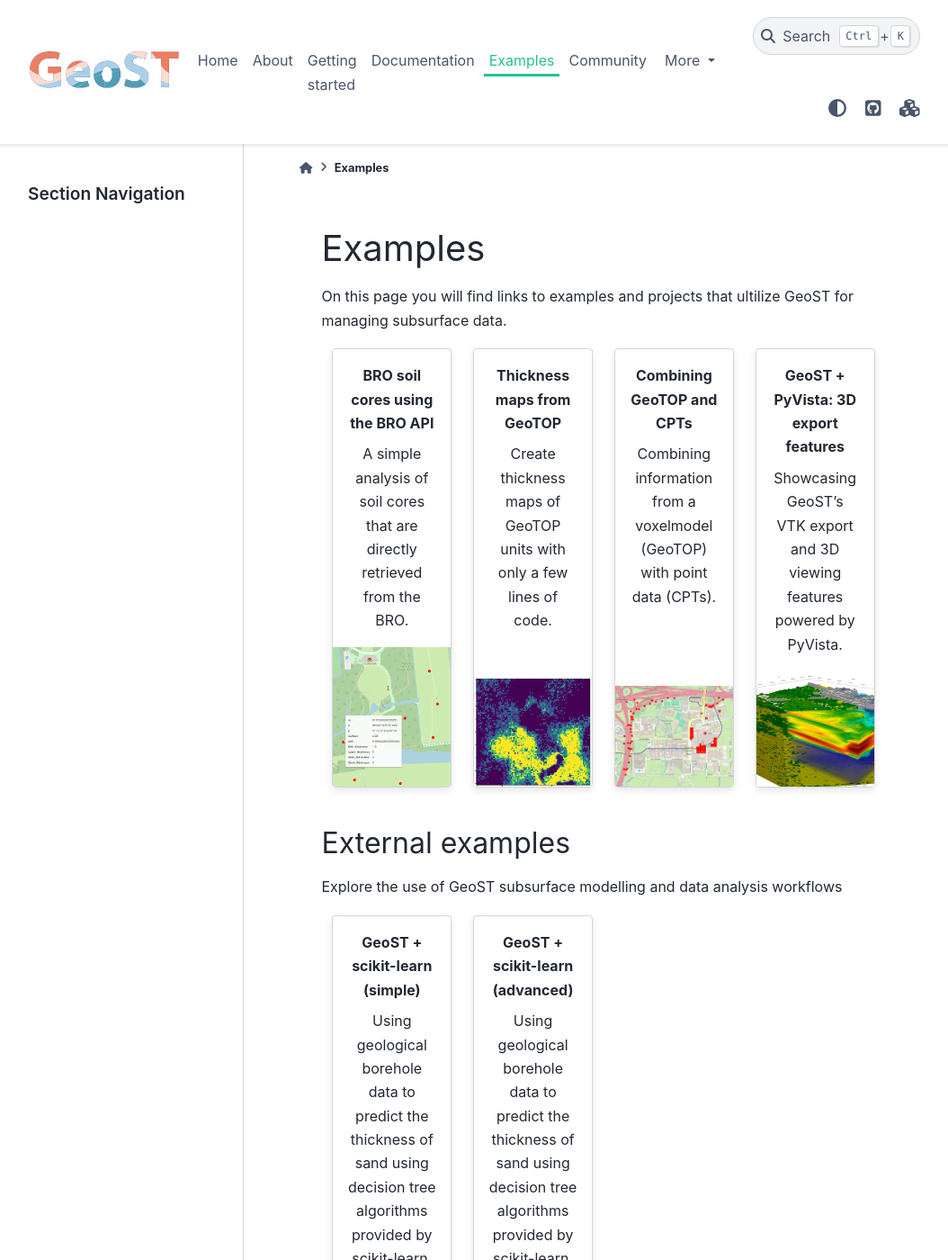
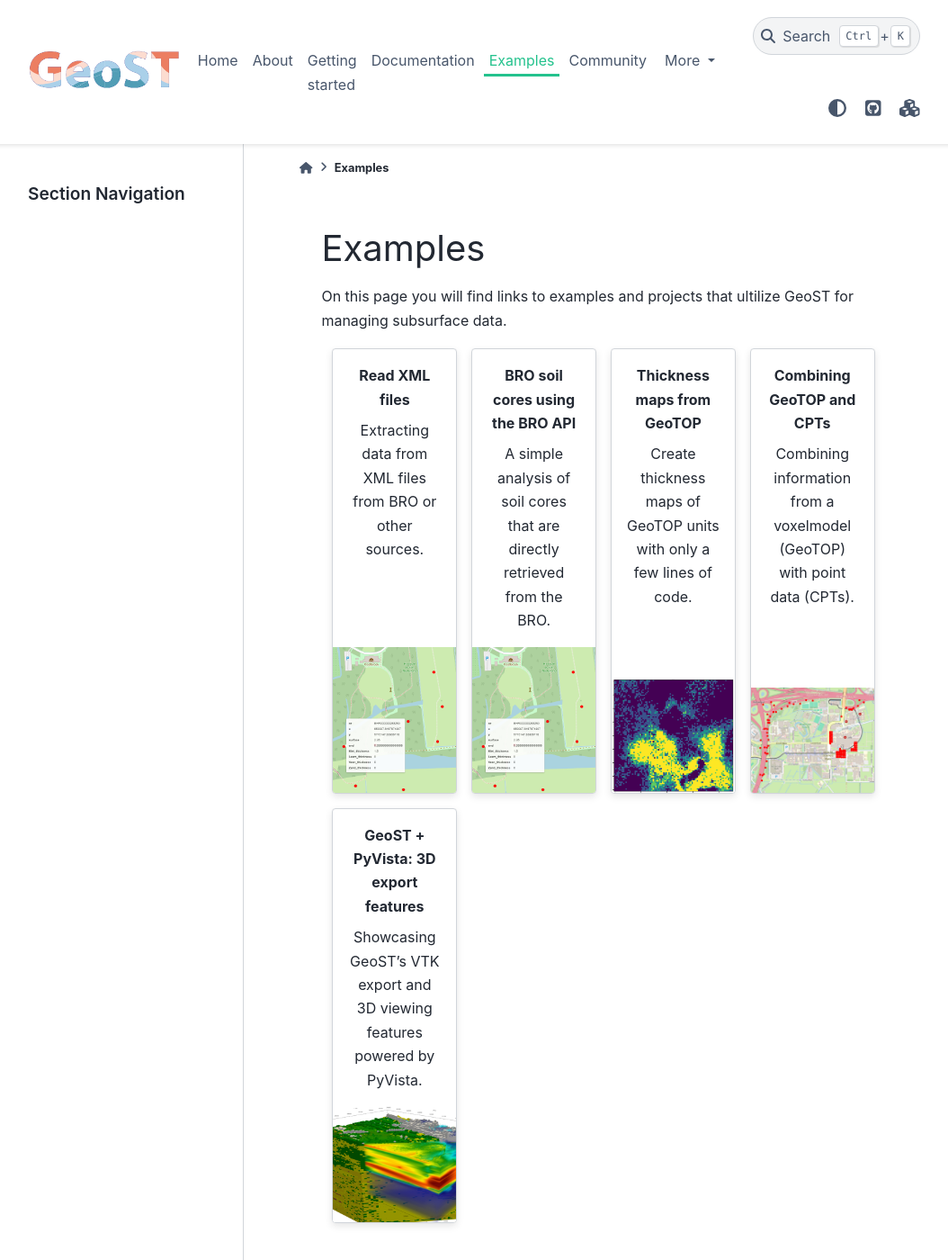
Before and after one commit to Deltares-research/geost, a Sphinx documentation site: the page built from docs/examples.md, in a window 1280 px wide and 1400 px high. Shown: the whole window at 90% size, without its empty margins (113-1167 px from the left). Built offline with Sphinx 7.4.7 and the PyData theme 0.15.4, drawn with Linux system fonts in a browser that asks for light colours.

Commit message:
Begin read xml example on documentation

`````diff
--- a/docs/_static/custom.css
+++ b/docs/_static/custom.css
@@ -24,3 +24,11 @@
     max-width: 80%;
     /* default is 88rem */
 }
+
+/* Maak alle notebook output scrollbaar als ze te lang zijn */
+div.output pre {
+    max-height: 500px;
+    overflow: auto;
+    padding: 0.5em;
+    box-sizing: border-box;
+}
--- a/docs/examples.md
+++ b/docs/examples.md
@@ -8,6 +8,14 @@
 managing subsurface data.
 
 ````{grid} 1 2 2 4
+:gutter: 3
+```{grid-item-card} Read XML files
+:text-align: center
+:link: ./examples/read_xml.html
+:link-type: url
+:img-bottom: ./_static/example_bro_soil.png
+Extracting data from XML files from BRO or other sources.
+```
 ```{grid-item-card} BRO soil cores using the BRO API
 :text-align: center
 :link: ./examples/bro_soil_cores.html
`````
Also changed, not shown: docs/examples/read_xml.ipynb (added), 1 other file.
